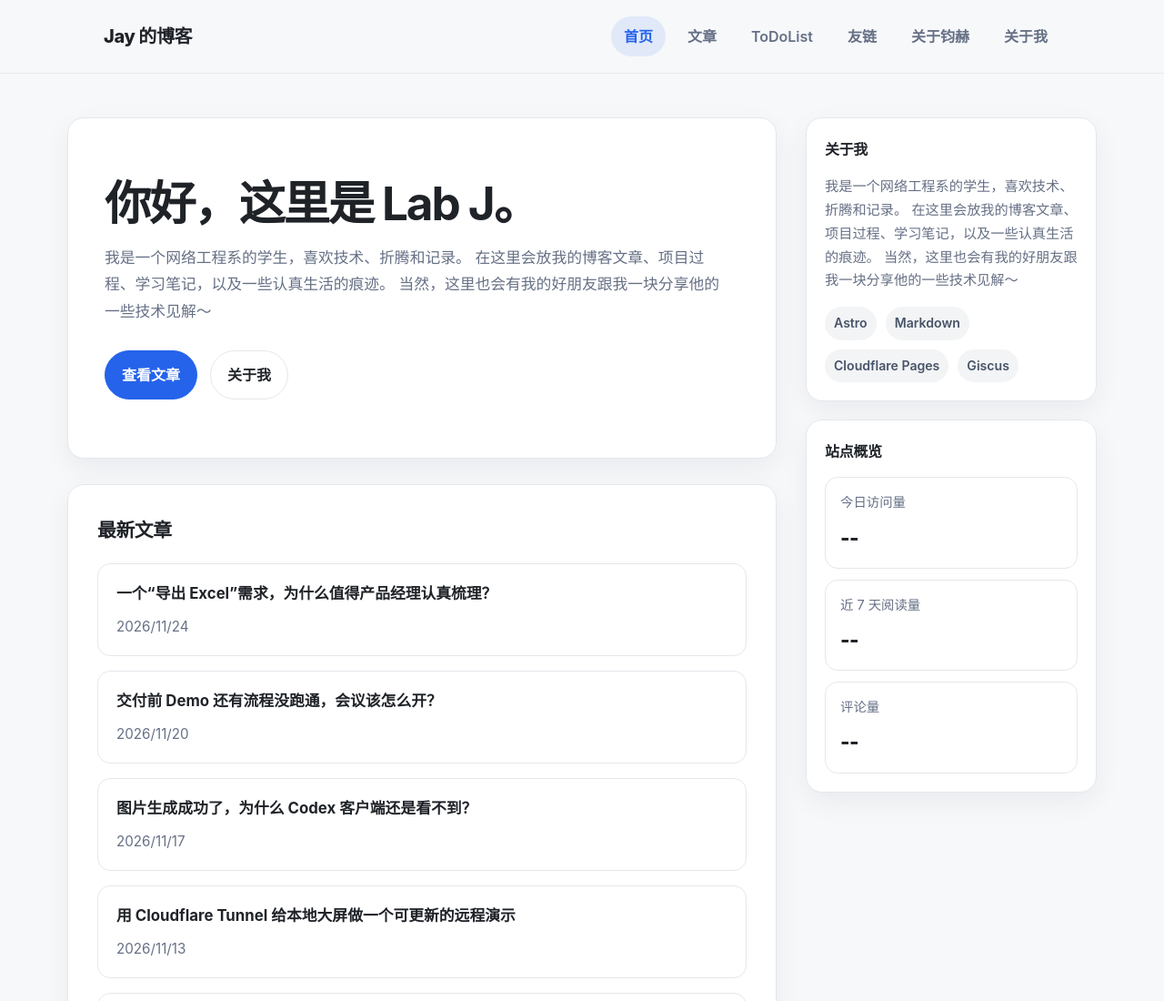
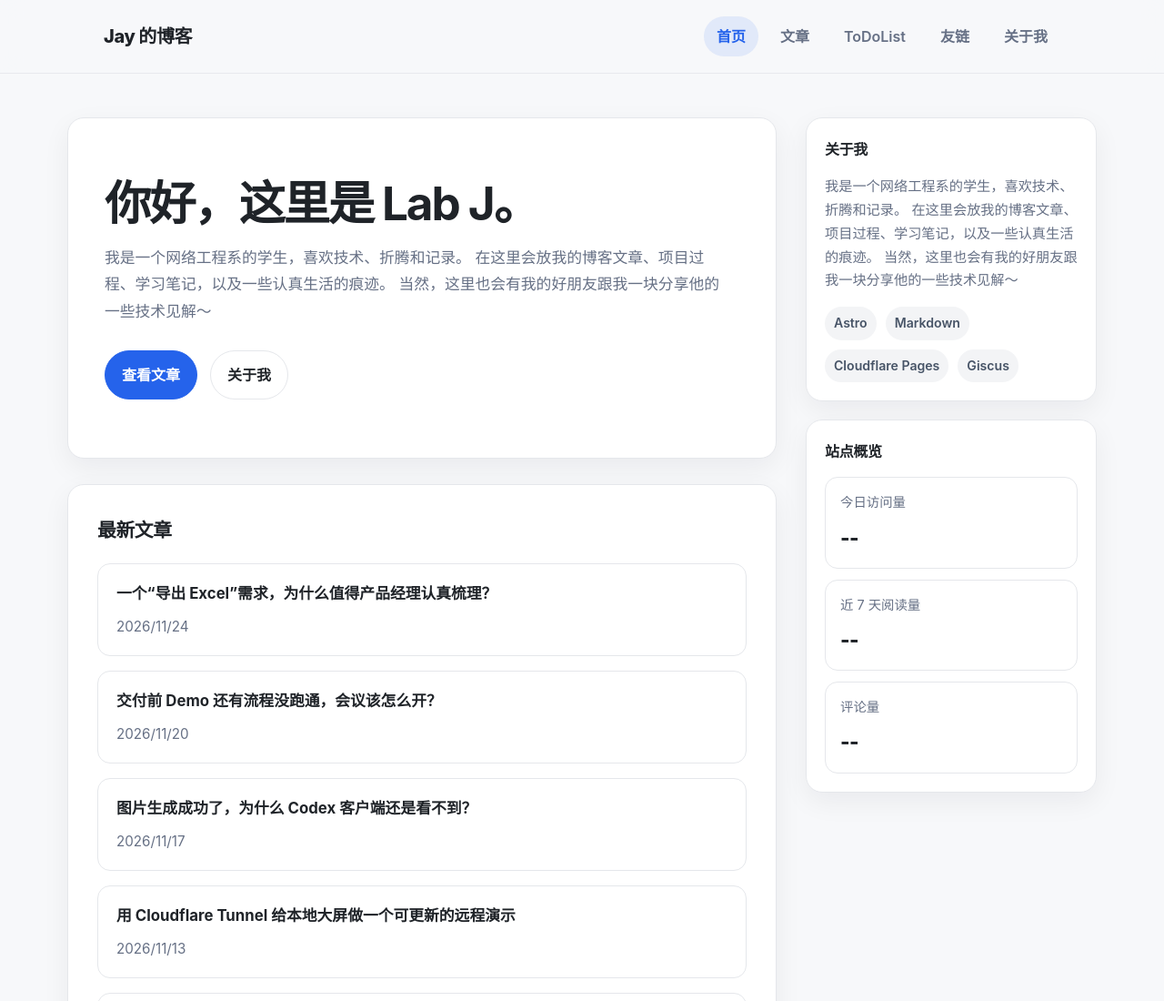
Before and after one commit to Walker-King-Z/Jay-Site, an Astro site in the folder astro-site/: page / in a window 1280 px wide. Shown: the top 1100 px of the page at 91% size. Built offline with nearby package versions, Linux system fonts and the light colour scheme; Astro itself is replaced by a stand-in of ours.

Commit message:
fix: hide Junhe navigation link

```diff
--- a/astro-site/src/layouts/BaseLayout.astro
+++ b/astro-site/src/layouts/BaseLayout.astro
@@ -32,7 +32,6 @@ const currentPath = Astro.url.pathname;
           <a href="/posts/" class={currentPath.startsWith("/posts") ? "active" : ""}>文章</a>
           <a href="/todolist/" class={currentPath.startsWith("/todolist/") ? "active" : ""}>ToDoList</a>
           <a href="/friends/" class={currentPath === "/friends/" ? "active" : ""}>友链</a>
-          <a href="/junhe/" class={currentPath === "/junhe/" ? "active" : ""}>关于钧赫</a>
           <a href="/about/" class={currentPath === "/about/" ? "active" : ""}>关于我</a>
         </nav>
       </div>
```
